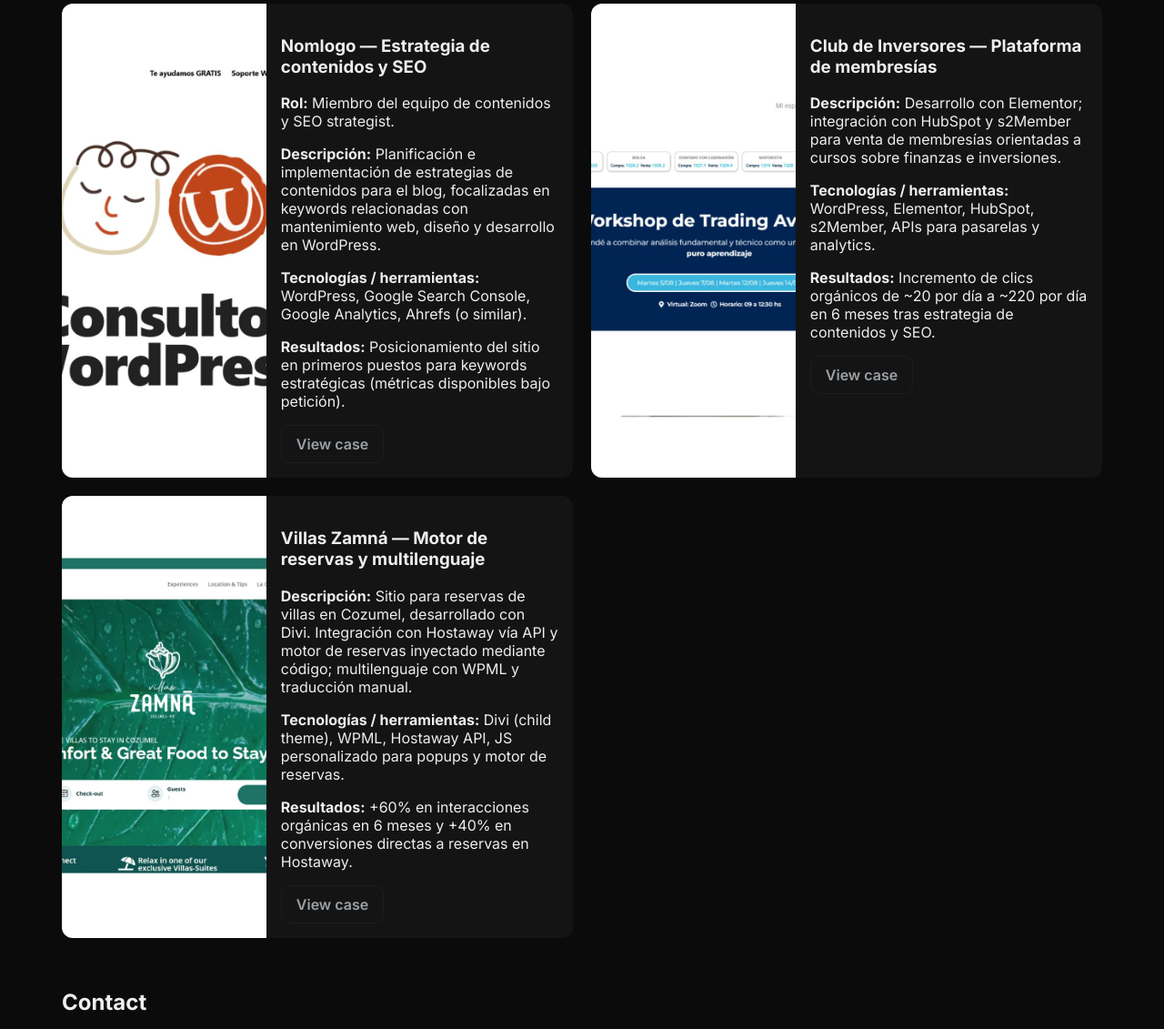
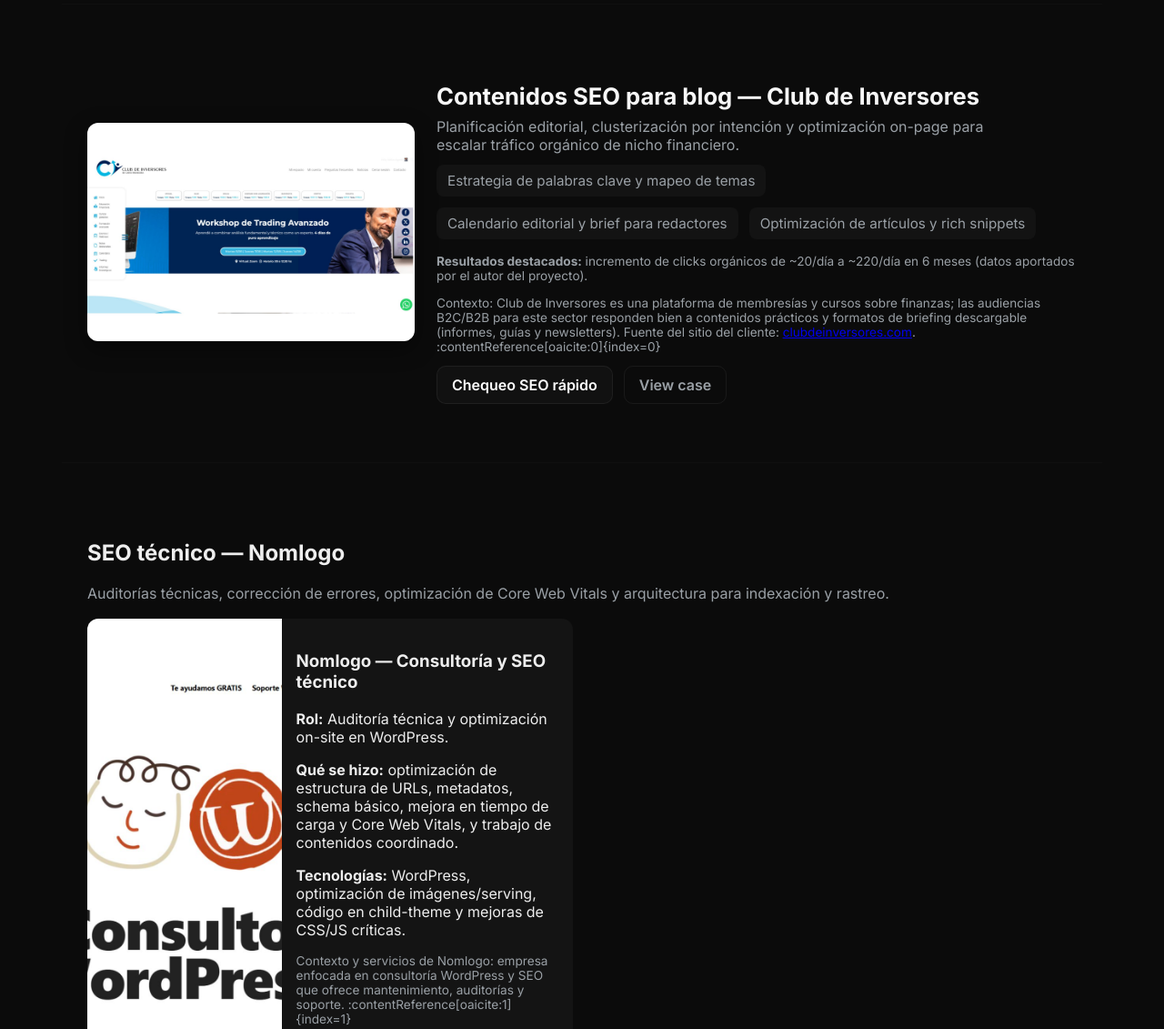
Before and after one commit to matiasaguetti/portfoliocv, a website: page portfolio.html in a window 1280 px wide. Shown: the part 173-1304 px from the top of the page at 91% size. Drawn offline with Linux system fonts and the light colour scheme.

Commit message:
Update portfolio.html

```diff
--- a/portfolio.html
+++ b/portfolio.html
@@ -3,7 +3,7 @@
 <head>
   <meta charset="utf-8" />
   <meta name="viewport" content="width=device-width, initial-scale=1" />
-  <title>Portfolio — Matías Aguetti</title>
+  <title data-i18n="pf-title">Portfolio — Matías Aguetti</title>
   <link href="https://fonts.googleapis.com/css2?family=Inter:wght@300;400;600;700&display=swap" rel="stylesheet">
   <link rel="stylesheet" href="assets/style.css">
 </head>
@@ -23,44 +23,102 @@
     <h1 class="section-title" data-i18n="pf-title">Portfolio completo</h1>
     <p class="section-sub" data-i18n="pf-sub">Proyectos seleccionados con descripción, tecnologías y resultados.</p>
 
-    <section id="projects" class="projects-grid">
+    <!-- -------------------------------------------------------
+         SECCIÓN 1 — Contenidos SEO para blog (enfocado: Club de Inversores)
+         ------------------------------------------------------- -->
+    <section id="seo-content" class="section seo-block animate" aria-labelledby="seo-content-title">
+      <div class="seo-block-inner container">
+        <div class="seo-media">
+          <img src="assets/clubdeinversores.jpg" alt="Club de Inversores" loading="lazy">
+        </div>
+        <div class="seo-content">
+          <h2 id="seo-content-title" data-i18n="pf-seo-content-title">Contenidos SEO para blog — Club de Inversores</h2>
+          <p class="lead" data-i18n="pf-seo-content-desc">
+            Planificación editorial, clusterización por intención y optimización on-page para escalar tráfico orgánico de nicho financiero.
+          </p>
 
-      <article class="project-card animate">
+          <ul class="seo-features">
+            <li data-i18n="pf-seo-content-feat-1">Estrategia de palabras clave y mapeo de temas</li>
+            <li data-i18n="pf-seo-content-feat-2">Calendario editorial y brief para redactores</li>
+            <li data-i18n="pf-seo-content-feat-3">Optimización de artículos y rich snippets</li>
+          </ul>
+
+          <p class="muted small">
+            <strong>Resultados destacados:</strong> incremento de clicks orgánicos de ~20/día a ~220/día en 6 meses (datos aportados por el autor del proyecto).
+          </p>
+
+          <p class="muted small">
+            Contexto: Club de Inversores es una plataforma de membresías y cursos sobre finanzas; las audiencias B2C/B2B para este sector responden bien a contenidos prácticos y formatos de briefing descargable (informes, guías y newsletters). Fuente del sitio del cliente: <a href="https://clubdeinversores.com/" target="_blank" rel="noopener">clubdeinversores.com</a>. :contentReference[oaicite:0]{index=0}
+          </p>
+
+          <div class="seo-ctas">
+            <a class="btn primary" href="#" onclick="window.location='seo-landing.html'">Chequeo SEO rápido</a>
+            <a class="btn outline" href="#" data-i18n="pf-case">Ver case</a>
+          </div>
+        </div>
+      </div>
+    </section>
+
+    <!-- -------------------------------------------------------
+         SECCIÓN 2 — SEO técnico (enfocado: Nomlogo)
+         ------------------------------------------------------- -->
+    <section id="seo-technical" class="section animate">
+      <div class="section-inner container">
+        <h2 data-i18n="pf-seo-tech-title">SEO técnico — Nomlogo</h2>
+        <p class="section-sub" data-i18n="pf-seo-tech-sub">
+          Auditorías técnicas, corrección de errores, optimización de Core Web Vitals y arquitectura para indexación y rastreo.
+        </p>
+
+        <div class="projects-grid">
+          <article class="project-card">
             <img src="assets/nomlogo.jpg" alt="Nomlogo" loading="lazy">
             <div class="project-body">
-          <h3>Nomlogo — Estrategia de contenidos y SEO</h3>
-          <p><strong>Rol:</strong> Miembro del equipo de contenidos y SEO strategist.</p>
-          <p><strong>Descripción:</strong> Planificación e implementación de estrategias de contenidos para el blog, focalizadas en keywords relacionadas con mantenimiento web, diseño y desarrollo en WordPress.</p>
-          <p><strong>Tecnologías / herramientas:</strong> WordPress, Google Search Console, Google Analytics, Ahrefs (o similar).</p>
-          <p><strong>Resultados:</strong> Posicionamiento del sitio en primeros puestos para keywords estratégicas (métricas disponibles bajo petición).</p>
+              <h3>Nomlogo — Consultoría y SEO técnico</h3>
+              <p><strong>Rol:</strong> Auditoría técnica y optimización on-site en WordPress.</p>
+              <p><strong>Qué se hizo:</strong> optimización de estructura de URLs, metadatos, schema básico, mejora en tiempo de carga y Core Web Vitals, y trabajo de contenidos coordinado.</p>
+              <p><strong>Tecnologías:</strong> WordPress, optimización de imágenes/serving, código en child-theme y mejoras de CSS/JS críticas.</p>
+              <p class="muted small">Contexto y servicios de Nomlogo: empresa enfocada en consultoría WordPress y SEO que ofrece mantenimiento, auditorías y soporte. :contentReference[oaicite:1]{index=1}</p>
               <a class="btn ghost" href="#" data-i18n="pf-case">Ver case</a>
             </div>
           </article>
-
-      <article class="project-card animate">
-        <img src="assets/clubdeinversores.jpg" alt="Club de Inversores" loading="lazy">
-        <div class="project-body">
-          <h3>Club de Inversores — Plataforma de membresías</h3>
-          <p><strong>Descripción:</strong> Desarrollo con Elementor; integración con HubSpot y s2Member para venta de membresías orientadas a cursos sobre finanzas e inversiones.</p>
-          <p><strong>Tecnologías / herramientas:</strong> WordPress, Elementor, HubSpot, s2Member, APIs para pasarelas y analytics.</p>
-          <p><strong>Resultados:</strong> Incremento de clics orgánicos de ~20 por día a ~220 por día en 6 meses tras estrategia de contenidos y SEO.</p>
-          <a class="btn ghost" href="#" data-i18n="pf-case">Ver case</a>
         </div>
-      </article>
-
-      <article class="project-card animate">
-        <img src="assets/villas-zamna.jpg" alt="Villas Zamná" loading="lazy">
-        <div class="project-body">
-          <h3>Villas Zamná — Motor de reservas y multilenguaje</h3>
-          <p><strong>Descripción:</strong> Sitio para reservas de villas en Cozumel, desarrollado con Divi. Integración con Hostaway vía API y motor de reservas inyectado mediante código; multilenguaje con WPML y traducción manual.</p>
-          <p><strong>Tecnologías / herramientas:</strong> Divi (child theme), WPML, Hostaway API, JS personalizado para popups y motor de reservas.</p>
-          <p><strong>Resultados:</strong> +60% en interacciones orgánicas en 6 meses y +40% en conversiones directas a reservas en Hostaway.</p>
-          <a class="btn ghost" href="#" data-i18n="pf-case">Ver case</a>
       </div>
-      </article>
-
     </section>
 
+    <!-- -------------------------------------------------------
+         SECCIÓN 3 — Diseño web (enfocado: Villas Zamná)
+         ------------------------------------------------------- -->
+    <section id="web-design" class="section seo-block animate" aria-labelledby="web-design-title">
+      <div class="seo-block-inner container">
+        <div class="seo-media">
+          <img src="assets/villas-zamna.jpg" alt="Villas Zamná" loading="lazy">
+        </div>
+        <div class="seo-content">
+          <h2 id="web-design-title" data-i18n="pf-web-design-title">Diseño web & conversiones — Villas Zamná</h2>
+          <p class="lead" data-i18n="pf-web-design-desc">
+            Diseño orientado a reservas: integración API Hostaway, motor de reservas inyectado y multilenguaje con WPML.
+          </p>
+
+          <ul class="seo-features">
+            <li data-i18n="pf-web-design-feat-1">Integración Hostaway (API) y motor de reservas personalizado</li>
+            <li data-i18n="pf-web-design-feat-2">Tema Divi en child-theme con CSS optimizado</li>
+            <li data-i18n="pf-web-design-feat-3">Popup y UX para aumentar conversiones</li>
+          </ul>
+
+          <p class="muted small">
+            Resultados aportados: +60% interacciones orgánicas en 6 meses y +40% conversiones directas a reservas (datos del autor).
+            Información pública sobre la oferta y listados: página oficial y sitio de reservas. :contentReference[oaicite:2]{index=2}
+          </p>
+
+          <div class="seo-ctas">
+            <a class="btn primary" href="support-integrations.html" data-i18n="pf-case">Ver integraciones</a>
+            <a class="btn outline" href="#" data-i18n="pf-case">Ver case</a>
+          </div>
+        </div>
+      </div>
+    </section>
+
+    <!-- CONTACT -->
     <section id="contact" class="section">
       <h2 data-i18n="contact-title">Contacto</h2>
       <p data-i18n="contact-sub">¿Listo para trabajar? Contáctame por WhatsApp o correo.</p>
```
Lines whose indentation alone changed are shown as unchanged.
